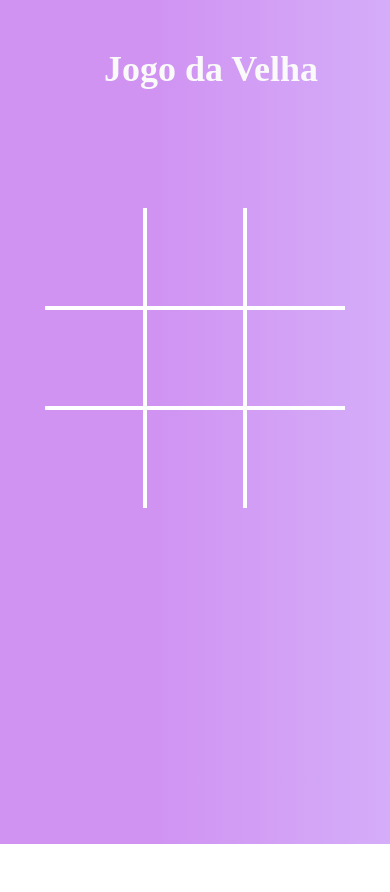
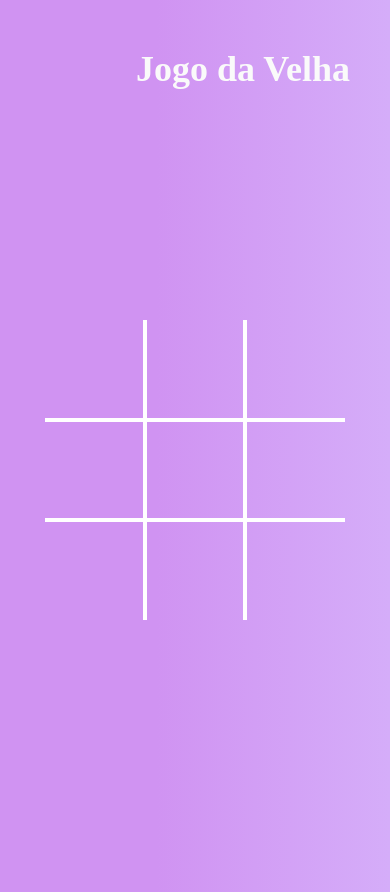
Before and after one commit to Deb-Paulin/Jogo-da-Velha, a plain HTML site: page index.html in a window 390 px wide. Before the commit the page ends 844 px from the top, so only its background shows below. Drawn offline with Linux system fonts and the light colour scheme.

Commit message:
alterando responsividade.

```diff
--- a/assets/style.css
+++ b/assets/style.css
@@ -53,10 +53,10 @@ body {
 @media screen and (max-width: 480px) {
     .titulo {
         font-size: 36px;
-        margin-left: 6.5rem;
+        margin-left: 8.5rem;
     }
 
     .container {
-        margin-top: -4rem;
+        margin-top: 3rem;
     }
 }
```
